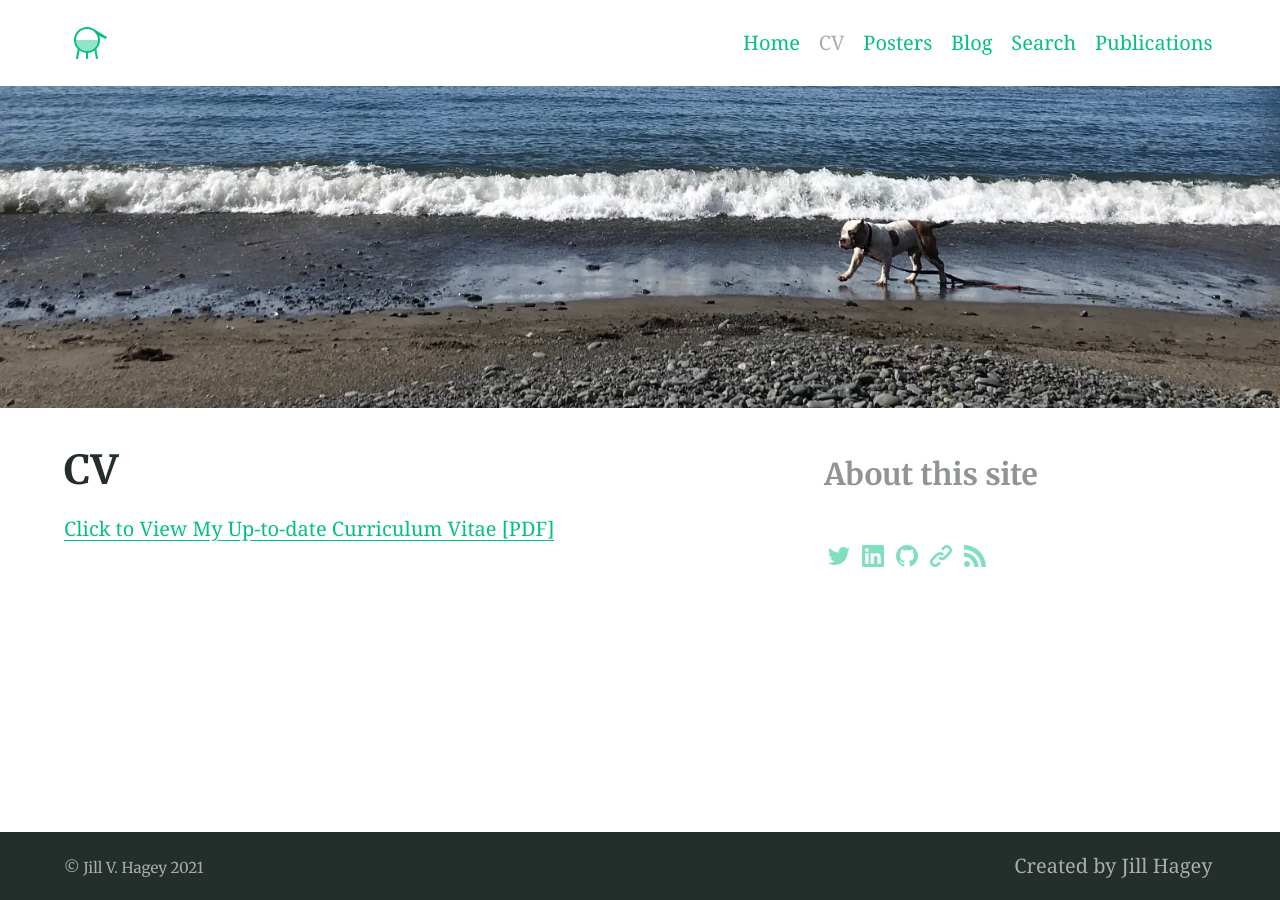
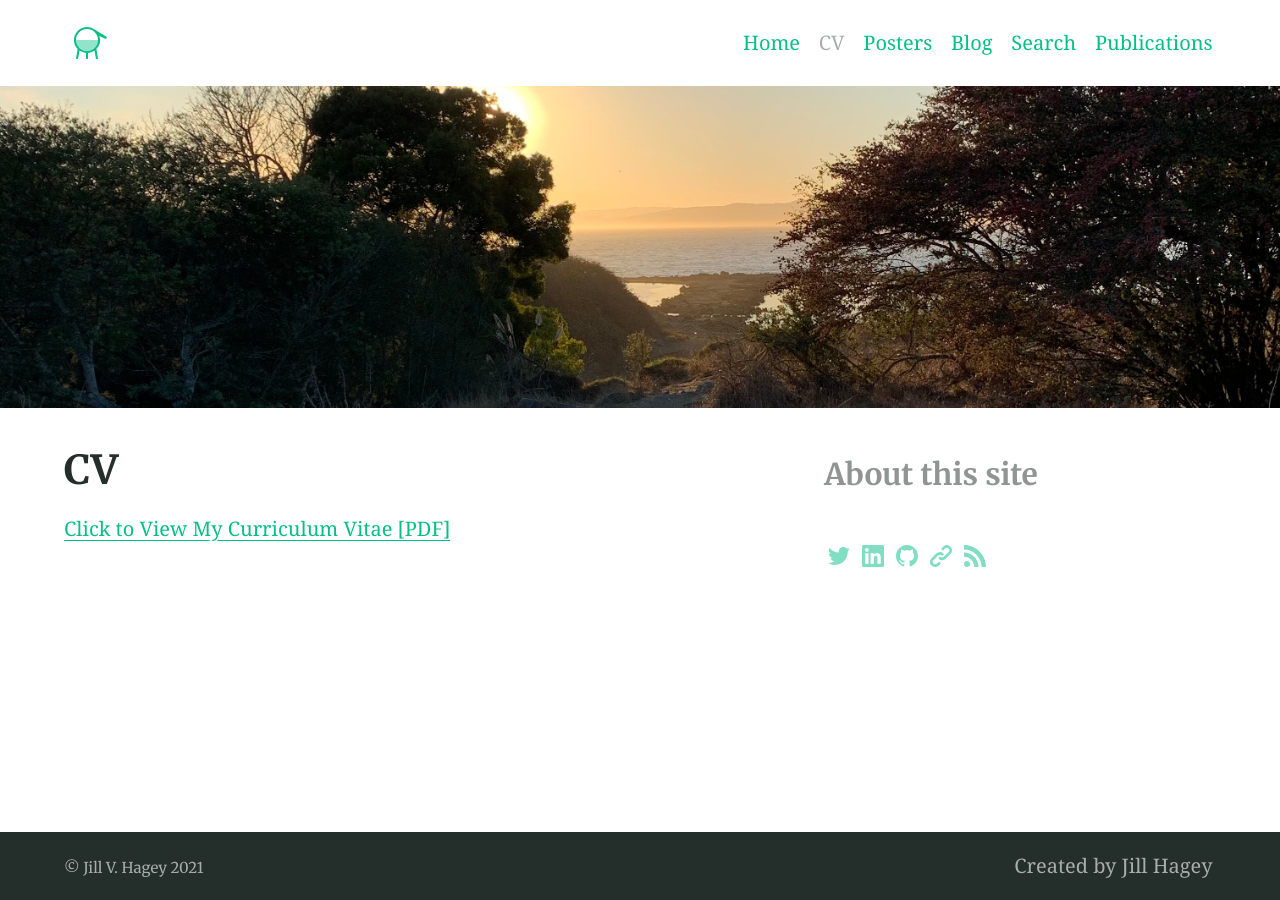
Before and after one commit to jvhagey/jvhagey.github.io, a Jekyll site: the page built from cv.md, in a window 1280 px wide. Built offline with Jekyll 4.4.1, drawn with Linux system fonts in a browser that asks for light colours; our own code applies the rules of GitHub Pages for plain Markdown files.

Commit message:
Update cv.md

```diff
--- a/cv.md
+++ b/cv.md
@@ -1,7 +1,7 @@
 ---
 title: CV
-feature_image: "/assets/Eugene_smaller.jpg"
+feature_image: "/assets/IMG-3432.jpg"
 aside: true
 ---
 
-[Click to View My Up-to-date Curriculum Vitae [PDF]](http://jvhagey.github.io/files/CV_Hagey_Jill_2020.pdf)
+[Click to View My Curriculum Vitae [PDF]](http://jvhagey.github.io/files/CV_Hagey_Jill_2020.pdf)
```
